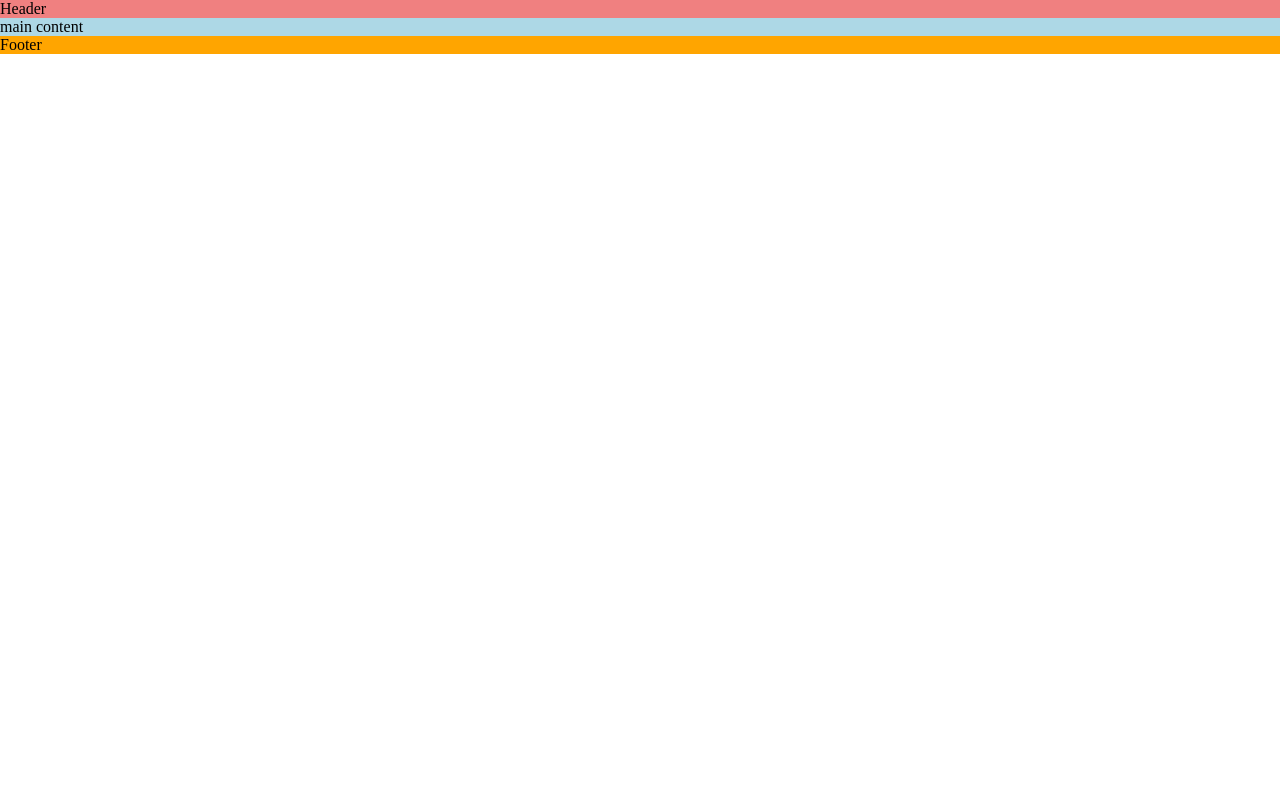
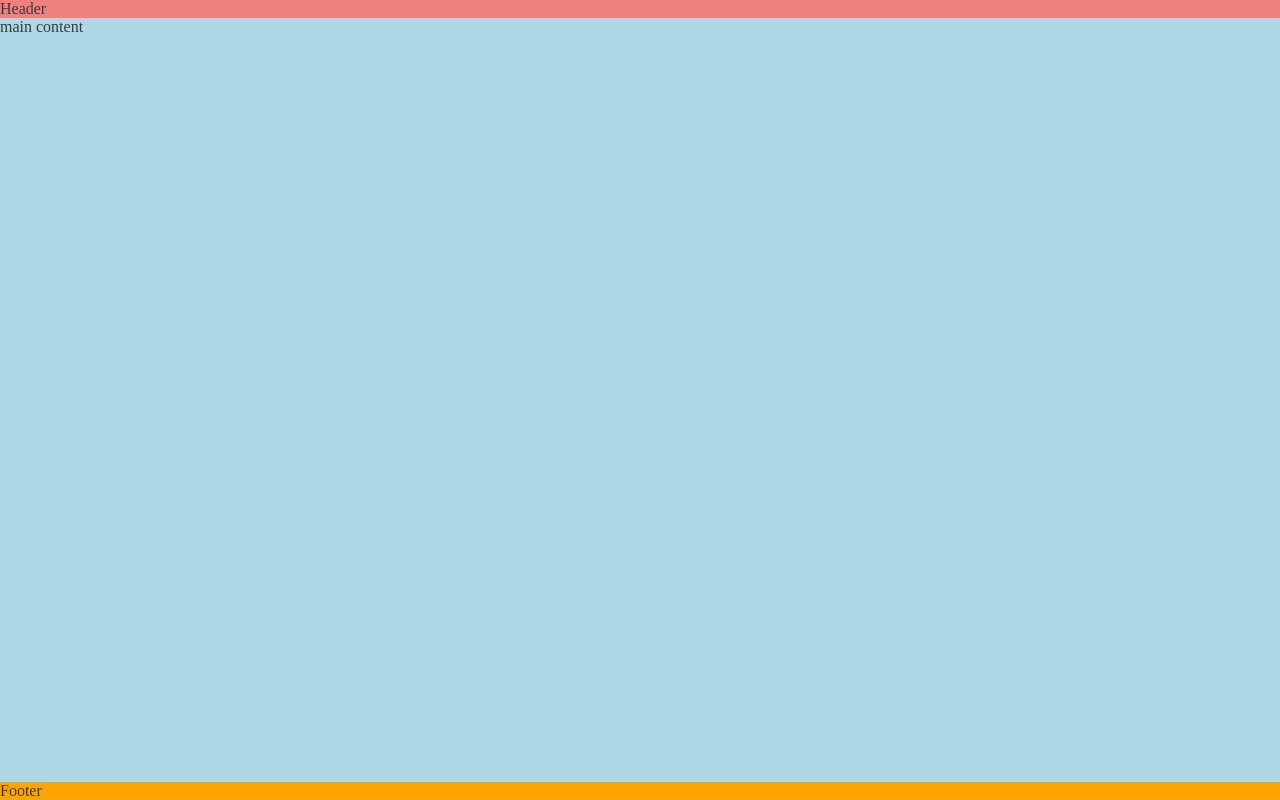
Before and after one commit to ZachBH265/love-running-2, a plain HTML site: page index.html in a window 1280 px wide. Drawn offline with Linux system fonts and the light colour scheme.

Commit message:
pushed footer down using flex styles

```diff
--- a/assets/css/style.css
+++ b/assets/css/style.css
@@ -5,7 +5,16 @@
     box-sizing: border-box;
 }
 
+/* General Styles */
+body {
+    min-height: 100vh;
+    display: flex;
+    flex-direction: column;
+    /* generic project styles */
+    color: #3a3a3a;
 
+
+}
 
 /* Header */
 header {
@@ -14,6 +23,8 @@ header {
 /* Main */
 main {
     background-color: lightblue;
+    /* makes main element take up any surplus space to push footer down */
+    flex: 1 0 auto;
 }
 /* footer */
 footer {
```
